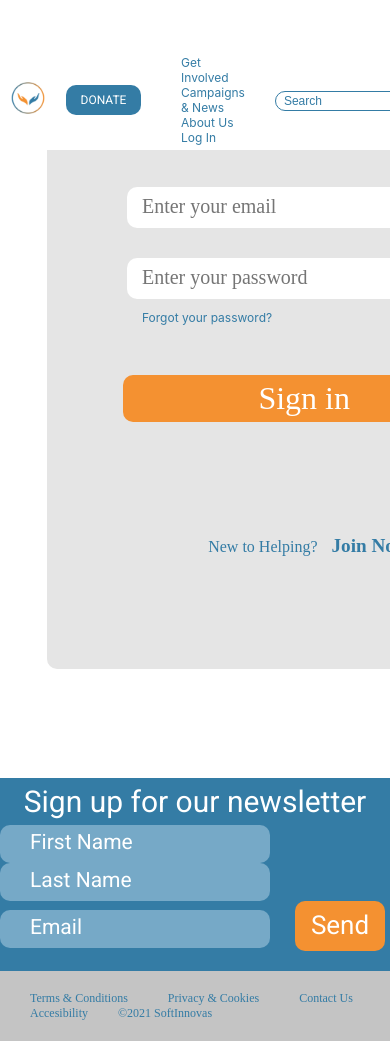
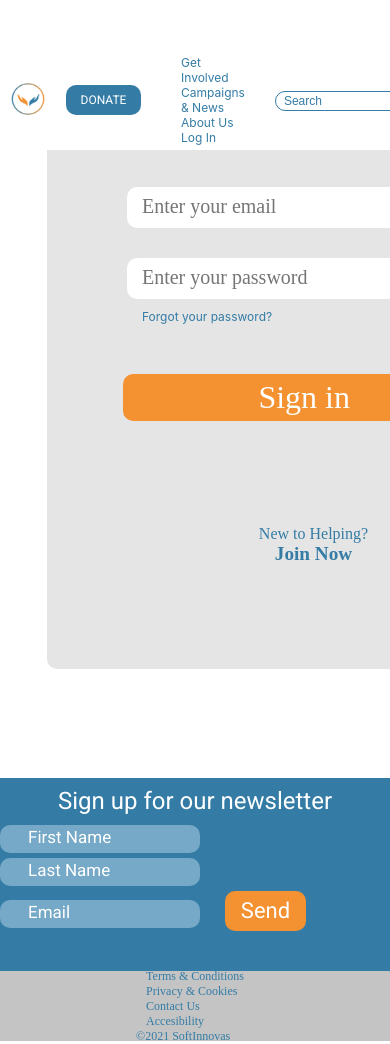
Before and after one commit to Dilekcn/charity, a React (Create React App) app: page /login in a window 390 px wide. Shown: the top 1044 px of the page. Built offline with nearby package versions, Linux system fonts and the light colour scheme.

Commit message:
updated footer and newshomepage

```diff
--- a/src/components/Footer/Footer.css
+++ b/src/components/Footer/Footer.css
@@ -94,3 +94,95 @@
 		line-height: 35px;
 	}
 }
+
+@media (max-width: 976px) {
+	.form-input {
+		width: 200px;
+		height: 28px;
+		font-size: 13px;
+		padding-left: 13px;
+		margin-bottom: 5px;
+	}
+
+	.form-input::placeholder {
+		font-size: 17px;
+		color: white;
+		padding-left: 15px;
+		padding-top: 20px;
+	}
+	#form-btn {
+		width: 81px;
+		height: 40px;
+		font-size: 22px;
+		line-height: 35px;
+	}
+}
+
+@media (max-width: 767px) {
+	ul,
+	li {
+		font-size: 10px;
+	}
+}
+
+@media (max-width: 450px) {
+	.form-input {
+		width: 200px;
+		height: 28px;
+		font-size: 13px;
+		padding-left: 13px;
+		margin-bottom: 5px;
+	}
+
+	.form-input::placeholder {
+		font-size: 17px;
+		color: white;
+		padding-left: 15px;
+		padding-top: 20px;
+	}
+	#form-btn {
+		width: 81px;
+		height: 40px;
+		font-size: 22px;
+		line-height: 35px;
+	}
+	#form-title {
+		padding: 1.5% 0px;
+		font-size: 24px;
+		line-height: 35px;
+	}
+}
+
+@media (max-width: 276px) {
+	.form-input {
+		width: 200px;
+		height: 28px;
+		font-size: 13px;
+		padding-left: 13px;
+		margin-bottom: 5px;
+	}
+
+	.form-input::placeholder {
+		font-size: 13px;
+		color: white;
+		padding-left: 13px;
+		padding-top: 20px;
+	}
+	#form-btn {
+		width: 72px;
+		height: 36px;
+		font-size: 18px;
+		line-height: 35px;
+	}
+	#form-title {
+		padding: 1.5% 0px;
+		font-size: 16px;
+		line-height: 27px;
+	}
+	#form {
+		display: flex;
+		justify-content: center;
+		align-items: center;
+		padding-bottom: 100px;
+	}
+}
--- a/src/components/Header/Header.css
+++ b/src/components/Header/Header.css
@@ -31,7 +31,7 @@
 	border: none;
 }
 
-ul,
+.header-nav ul,
 li,
 a {
 	display: inline-block;
@@ -58,7 +58,7 @@ a {
 }
 
 @media (max-width: 1242px) {
-	ul,
+	.header-nav ul,
 	li,
 	a {
 		font-size: 20px;
@@ -69,10 +69,11 @@ a {
 }
 
 @media (max-width: 768px) {
-	ul,
+	.header-nav ul,
 	li,
 	a {
 		font-size: 16px;
+		display: block;
 	}
 	#search-box {
 		width: 220px;
@@ -91,10 +92,11 @@ a {
 }
 
 @media (max-width: 548px) {
-	ul,
+	nav ul,
 	li,
 	a {
 		font-size: 12px;
+		display: block;
 	}
 	#search-box {
 		width: 160px;
--- a/src/components/Header/Header.js
+++ b/src/components/Header/Header.js
@@ -2,7 +2,7 @@ import React from 'react';
 import logo from './images/img.png';
 import './Header.css';
 
-const Header = ({isLoggedIn, setIsLoggedIn}) => {
+const Header = ({ isLoggedIn, setIsLoggedIn }) => {
 	return (
 		<div id="div-header">
 			<div>
@@ -16,7 +16,7 @@ const Header = ({isLoggedIn, setIsLoggedIn}) => {
 				</a>
 			</div>
 			<div>
-				<nav>
+				<nav className="header-nav">
 					<ul>
 						<li>
 							<a href="/getInvolved">Get Involved</a>
@@ -28,7 +28,15 @@ const Header = ({isLoggedIn, setIsLoggedIn}) => {
 							<a href="/aboutus">About Us</a>
 						</li>
 						<li>
-							<a href="/login" onClick={(e) => e.target.textContent == 'Log Out' && setIsLoggedIn(false) }>{isLoggedIn ? 'Log Out' : 'Log In'}</a>
+							<a
+								href="/login"
+								onClick={(e) =>
+									e.target.textContent == 'Log Out' &&
+									setIsLoggedIn(false)
+								}
+							>
+								{isLoggedIn ? 'Log Out' : 'Log In'}
+							</a>
 						</li>
 					</ul>
 				</nav>
--- a/src/components/News-HomePage/NewsHomePage.css
+++ b/src/components/News-HomePage/NewsHomePage.css
@@ -32,19 +32,22 @@
 
 .news-img {
 	flex: 6;
-	height: 400px;
+	height: auto;
 	margin: 15px;
+	width: 40%;
 }
 
 .news-text {
 	flex: 6;
 	text-align: left;
-	height: 400px;
+	height: auto;
 	font-family: Roboto;
 	font-style: normal;
 	font-weight: normal;
 	font-size: 24px;
 	line-height: 28px;
+	width: 40%;
+	padding-bottom: 100px;
 }
 
 .news-btn {
@@ -113,7 +116,7 @@
 @media (max-width: 579px) {
 	.news-text {
 		font-size: 11px;
-		line-height: 12px;
+		line-height: 15px;
 		height: 300px;
 	}
 
@@ -123,11 +126,14 @@
 		height: 24px;
 	}
 	.news-img {
-		height: 300px;
+		height: 200px;
 		margin: 15px;
 	}
 	#newsHomePage {
 		width: 100%;
 		height: 1000px;
 	}
+	#news-div {
+		padding-bottom: 75px;
+	}
 }
--- a/src/components/News-HomePage/NewsHomePage.js
+++ b/src/components/News-HomePage/NewsHomePage.js
@@ -21,6 +21,7 @@ const NewsHomePage = () => {
 						src={posts.length !== 0 && posts[posts.length - 1].postImgId}
 						alt="pic"
 					/>
+
 					<div className="news-text">
 						<h2>{posts.length !== 0 && posts[posts.length - 1].title}</h2>
 						<br />
```
